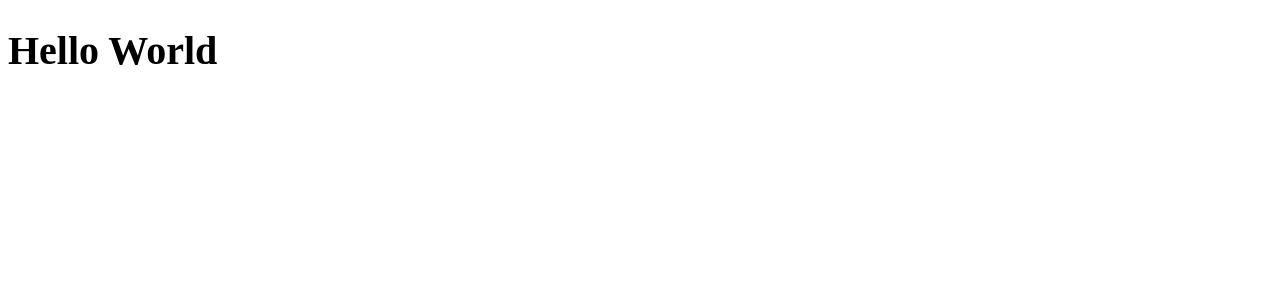
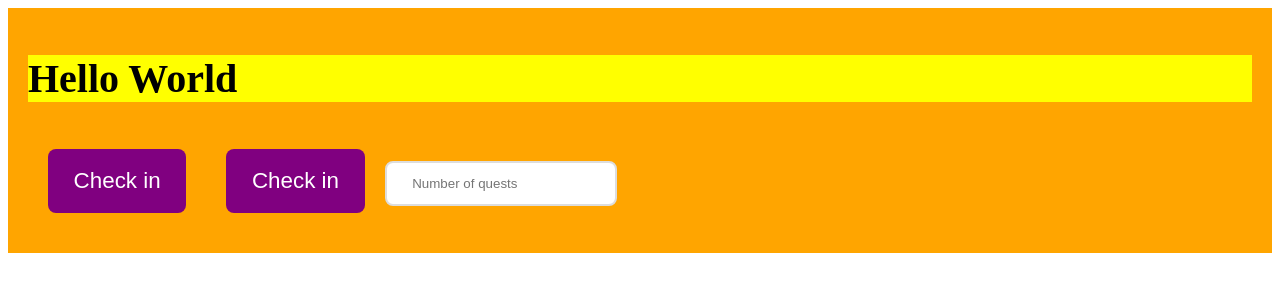
Before and after one commit to jacekzielinski87/Wild-Oasis-Booking-App, a React app: page / in a window 1280 px wide. Shown: the top 300 px of the page. Built offline with nearby package versions, Linux system fonts and the light colour scheme; the HTML template or start-up script is replaced by a standard one.

Commit message:
Styled Components

```diff
--- a/src/App.jsx
+++ b/src/App.jsx
@@ -1,13 +1,43 @@
 import styled from "styled-components";
 
-const H1 = styled.h1 `
-font-size: 40px;
-font-weight:800;
-`
+const H1 = styled.h1`
+  font-size: 40px;
+  font-weight: 800;
+  background-color: yellow;
+`;
 
+const Button = styled.button`
+  font-size: 1.4rem;
+  padding: 1.2rem 1.6rem;
+  font-weight: 500;
+  border: none;
+  border-radius: 8px;
+  background-color: purple;
+  color: white;
+  margin: 20px;
+  cursor: pointer;
+`;
 
-function App () {
-  return <H1>Hello World</H1>;
+const Input = styled.input`
+  border: 2px solid #ddd;
+  border-radius: 8px;
+  padding: 0.8rem 1.6rem;
+`;
+
+const StyleApp = styled.div`
+  background-color: orange;
+  padding: 20px;
+`;
+
+function App() {
+  return (
+    <StyleApp>
+      <H1>Hello World</H1>
+      <Button onClick={() => alert("Check in baby")}>Check in</Button>
+      <Button onClick={() => alert("Check in baby")}>Check in</Button>
+      <Input type="number" placeholder="Number of quests"y/>
+    </StyleApp>
+  );
 }
 
 export default App;
```
